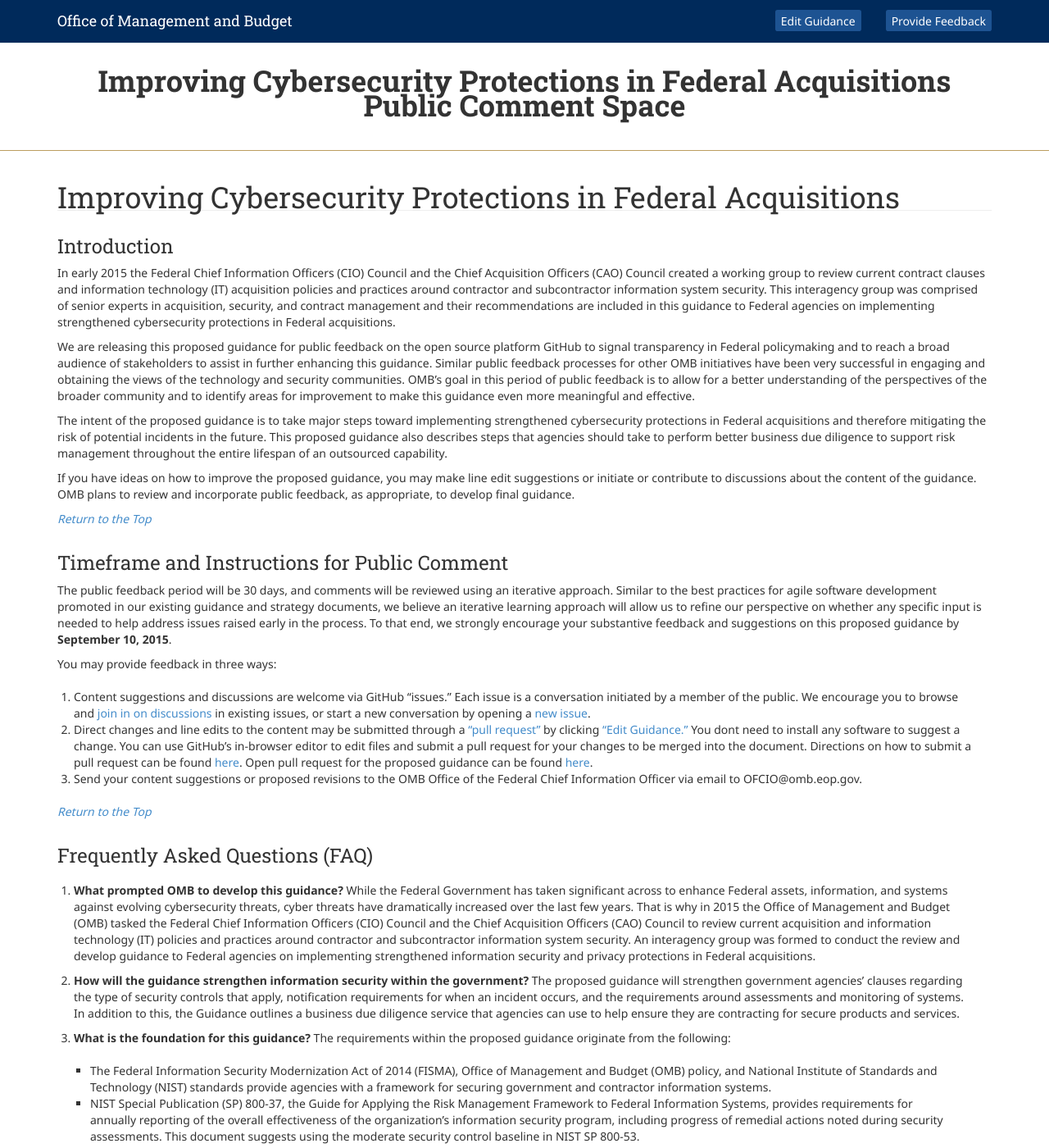
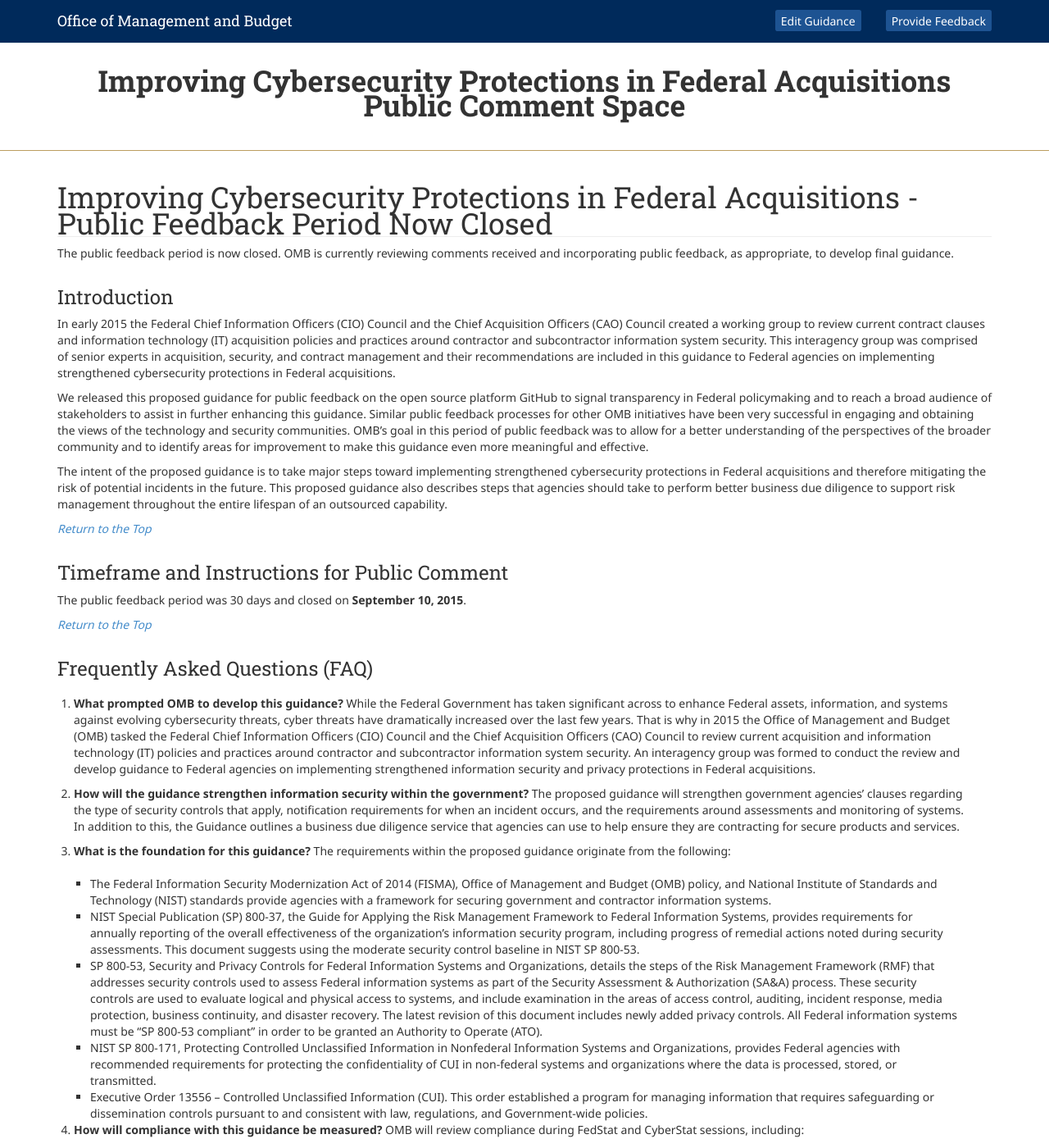
Before and after one commit to WhiteHouse/cyber-acquisitions, a Jekyll site: the page built from index.md, in a window 1280 px wide and 1400 px high. Shown: the whole window at 82% size. Built offline with Jekyll 4.4.1, drawn with Linux system fonts in a browser that asks for light colours; some of the changed text lies outside the part shown.

Commit message:
Update index.md
Revisions to indicate that the public feedback period is now closed

```diff
--- a/index.md
+++ b/index.md
@@ -6,28 +6,25 @@ filename: index.md
 title: Cyber Contracting Guidance
 ---
 
-## Improving Cybersecurity Protections in Federal Acquisitions
+## Improving Cybersecurity Protections in Federal Acquisitions - Public Feedback Period Now Closed
+
+The public feedback period is now closed. OMB is currently reviewing comments received and incorporating public feedback, as appropriate, to develop final guidance.
 
 ### Introduction
 In early 2015 the Federal Chief Information Officers (CIO) Council and the Chief Acquisition Officers (CAO) Council created a working group to review current contract clauses and information technology (IT) acquisition policies and practices around contractor and subcontractor information system security. This interagency group was comprised of senior experts in acquisition, security, and contract management and their recommendations are included in this guidance to Federal agencies on implementing strengthened cybersecurity protections in Federal acquisitions.
 
-We are releasing this proposed guidance for public feedback on the open source platform GitHub to signal transparency in Federal policymaking and to reach a broad audience of stakeholders to assist in further enhancing this guidance. Similar public feedback processes for other OMB initiatives have been very successful in engaging and obtaining the views of the technology and security communities. OMB’s goal in this period of public feedback is to allow for a better understanding of the perspectives of the broader community and to identify areas for improvement to make this guidance even more meaningful and effective.
+We released this proposed guidance for public feedback on the open source platform GitHub to signal transparency in Federal policymaking and to reach a broad audience of stakeholders to assist in further enhancing this guidance. Similar public feedback processes for other OMB initiatives have been very successful in engaging and obtaining the views of the technology and security communities. OMB’s goal in this period of public feedback was to allow for a better understanding of the perspectives of the broader community and to identify areas for improvement to make this guidance even more meaningful and effective.
 
 The intent of the proposed guidance is to take major steps toward implementing strengthened cybersecurity protections in Federal acquisitions and therefore mitigating the risk of potential incidents in the future. This proposed guidance also describes steps that agencies should take to perform better business due diligence to support risk management throughout the entire lifespan of an outsourced capability.
 
-If you have ideas on how to improve the proposed guidance, you may make line edit suggestions or initiate or contribute to discussions about the content of the guidance. OMB plans to review and incorporate public feedback, as appropriate, to develop final guidance.
+
 
 _[Return to the Top]()_
 
 ### Timeframe and Instructions for Public Comment
 
-The public feedback period will be 30 days, and comments will be reviewed using an iterative approach. Similar to the best practices for agile software development promoted in our existing guidance and strategy documents, we believe an iterative learning approach will allow us to refine our perspective on whether any specific input is needed to help address issues raised early in the process. To that end, we strongly encourage your substantive feedback and suggestions on this proposed guidance by **September 10, 2015**.
+The public feedback period was 30 days and closed on **September 10, 2015**.
 
-You may provide feedback in three ways:
-
-1.	Content suggestions and discussions are welcome via GitHub “issues.” Each issue is a conversation initiated by a member of the public. We encourage you to browse and [join in on discussions](https://github.com/WhiteHouse/cyber-acquisitions/issues "Link to the Issues Section of GitHub") in existing issues, or start a new conversation by opening a [new issue](https://github.com/WhiteHouse/cyber-acquisitions/issues/new).
-2.	Direct changes and line edits to the content may be submitted through a ["pull request"](https://help.github.com/articles/creating-a-pull-request "More Information on Submitting Pull Requests") by clicking ["Edit Guidance."](https://github.com/WhiteHouse/cyber-acquisitions/edit/gh-pages/index.md "Link to the Pull Requests Section of GitHub") You dont need to install any software to suggest a change. You can use GitHub's in-browser editor to edit files and submit a pull request for your changes to be merged into the document. Directions on how to submit a pull request can be found [here](https://help.github.com/articles/creating-a-pull-request "More Information on Submitting Pull Requests"). Open pull request for the proposed guidance can be found [here](https://github.com/WhiteHouse/cyber-acquisitions/pulls).
-3.	Send your content suggestions or proposed revisions to the OMB Office of the Federal Chief Information Officer via email to OFCIO@omb.eop.gov.
 
 _[Return to the Top]()_
 
@@ -69,7 +66,7 @@ Federal law restricts “foreign” participation in Federal procurement in seve
  * The agency may elect to perform information security continuous monitoring and IT security scanning of contractor systems.
 
 8. **How can people submit feedback and when is the deadline?**
-Feedback can be submitted by visiting policy.cio.gov and following the posted instructions. We are accepting comments for 30 days.
+The public feedback period closed on September 10, 2015.
 
 9. **When will the final policy be released?**
 Following the public feedback period, OMB will analyze all submitted feedback and revise the policy as necessary. The final guidance will be released Fall 2015.
```
